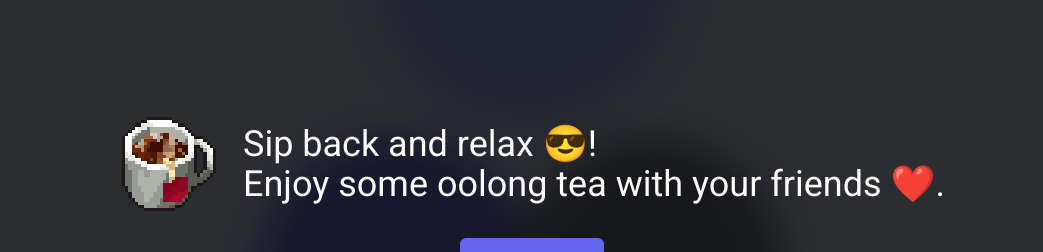
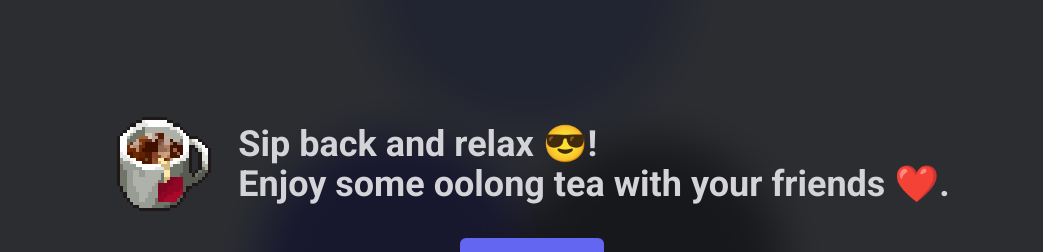
Before and after one commit to HaoyangGuo/oolong, a React (Vite) app in the folder frontend/: page / in a window 1280 px wide. Shown: the top 252 px of the page, without its empty margins (108-1151 px from the left). Built offline with nearby package versions, Linux system fonts and the light colour scheme; no server answers.

Commit message:
use zinc instead of black

```diff
--- a/frontend/src/pages/home-page.tsx
+++ b/frontend/src/pages/home-page.tsx
@@ -18,7 +18,7 @@ const HomePage = () => {
   };
 
   return (
-    <div className="h-full overflow-x-hidden">
+    <div className="h-full overflow-x-hidden text-zinc-600 dark:text-zinc-300">
       <header className="dark:bg-[#2B2D31] bg-[#F2F3F5] h-screen md:h-[400px]  flex items-center justify-center ">
         <div className="relative w-full">
           <div className="relative w-full max-w-lg mx-auto">
@@ -29,7 +29,7 @@ const HomePage = () => {
           <div className="my-8 relative gap-y-6 flex flex-col">
             <div className=" w-full flex flex-col md:flex-row items-center justify-center gap-6">
               <OolongLogo width={100} />
-              <div className="text-2xl md:text-4xl text-center md:text-start">
+              <div className="text-2xl md:text-4xl text-center md:text-start font-bold">
                 Sip back and relax 😎! <br />
                 Enjoy some oolong tea with your friends ❤️.
               </div>
```
